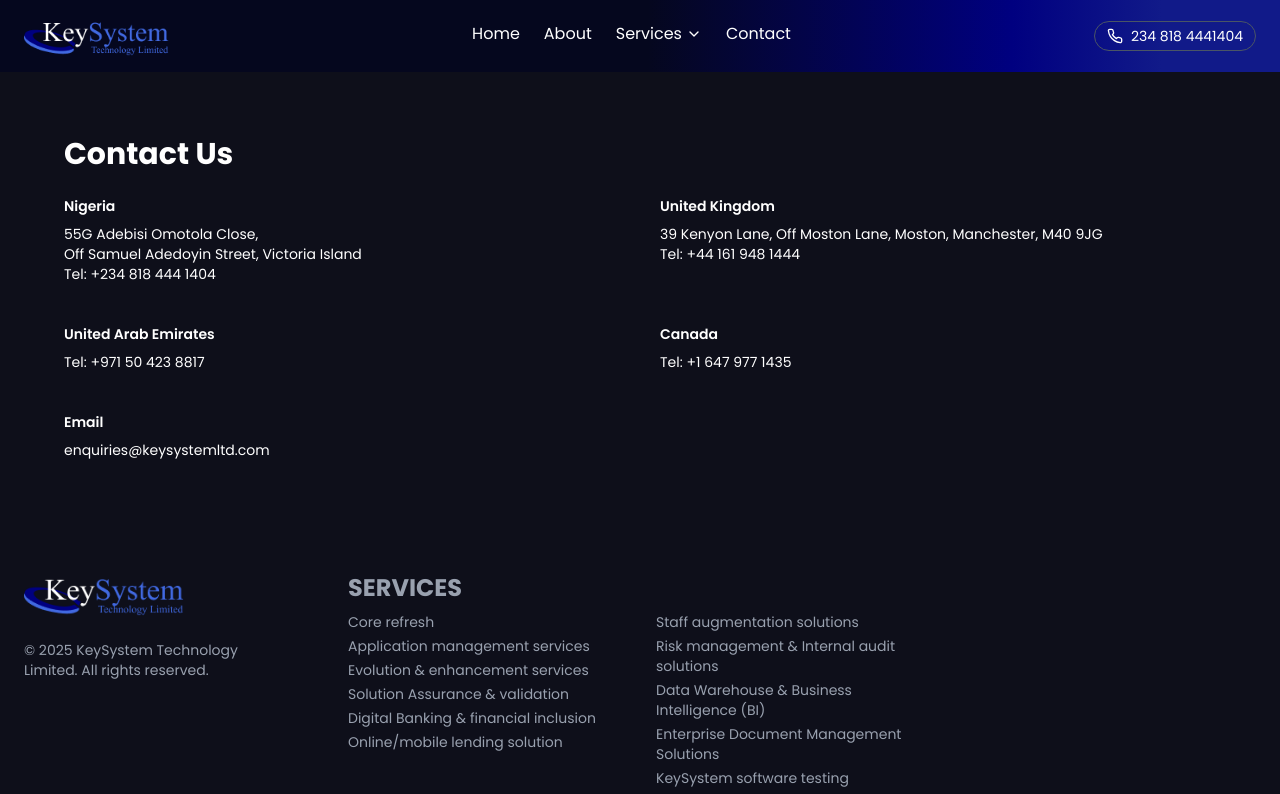
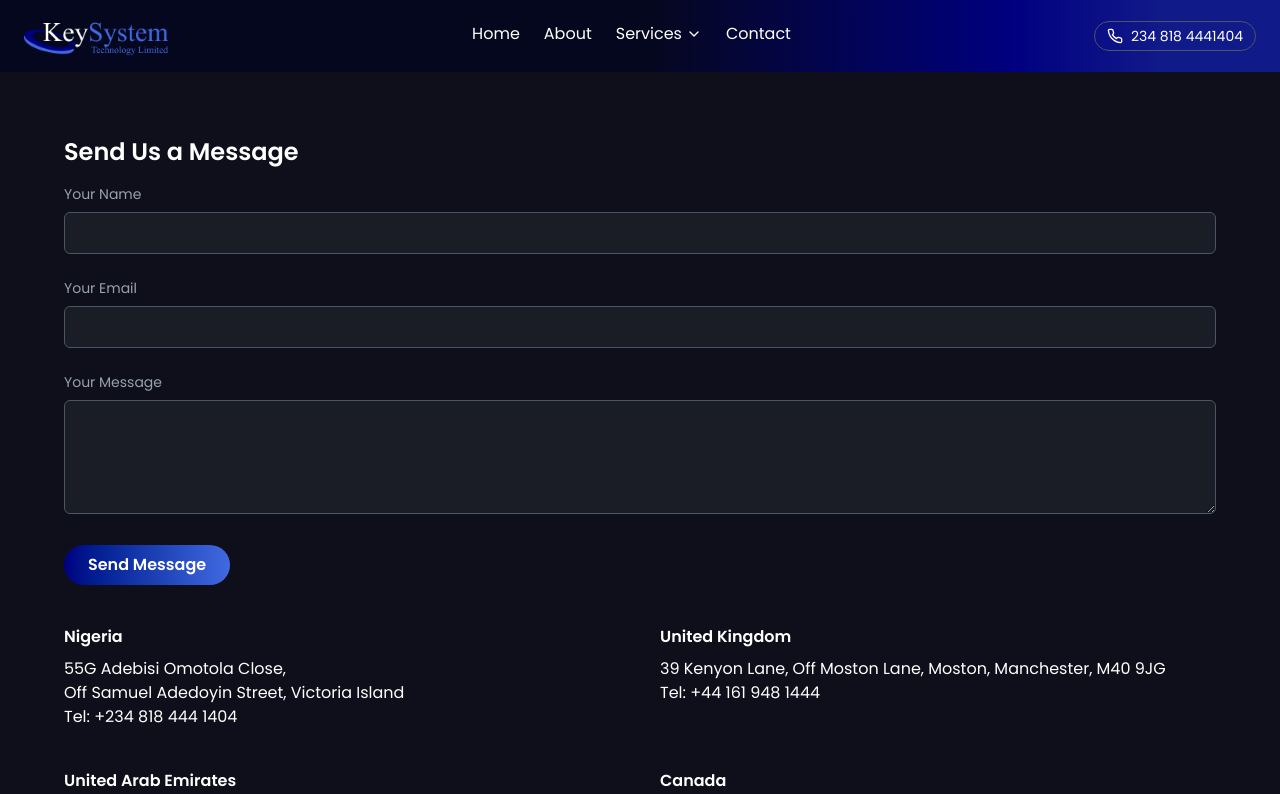
Before and after one commit to DarkVayder/keysystem, a React (Vite) app: page /contact in a window 1280 px wide. Shown: the top 794 px of the page. Built offline with nearby package versions, Linux system fonts and the light colour scheme.

Commit message:
build: added form and logic

```diff
--- a/src/pages/Contact.jsx
+++ b/src/pages/Contact.jsx
@@ -1,13 +1,89 @@
-import React from 'react';
+import React, { useState } from 'react';
 
 const Contact = () => {
+  const [formData, setFormData] = useState({
+    name: '',
+    email: '',
+    message: ''
+  });
+
+  const handleChange = (e) => {
+    setFormData({
+      ...formData,
+      [e.target.name]: e.target.value
+    });
+  };
+
+  const handleSubmit = (e) => {
+    e.preventDefault();
+    // Handle form submission logic (e.g., send the data to an API or email)
+    alert('Form submitted!');
+    setFormData({
+      name: '',
+      email: '',
+      message: ''
+    });
+  };
+
   return (
     <section className="bg-[#0E0F1A] text-white px-6 py-16">
-      <div className="max-w-6xl mx-auto text-sm space-y-10">
-        <h1 className="text-3xl font-bold mb-6">Contact Us</h1>
+      <div className="max-w-6xl mx-auto space-y-10">
+        {/* Contact Form */}
+        <div className="mt-10 md:mt-0">
+          <h2 className="font-semibold text-white text-2xl mb-4">Send Us a Message</h2>
+          <form onSubmit={handleSubmit} className="space-y-6">
+            <div>
+              <label htmlFor="name" className="block text-sm text-gray-400 mb-2">Your Name</label>
+              <input
+                type="text"
+                id="name"
+                name="name"
+                value={formData.name}
+                onChange={handleChange}
+                className="w-full px-4 py-2 bg-[#1A1C26] border border-gray-600 text-white rounded-md"
+                required
+              />
+            </div>
 
+            <div>
+              <label htmlFor="email" className="block text-sm text-gray-400 mb-2">Your Email</label>
+              <input
+                type="email"
+                id="email"
+                name="email"
+                value={formData.email}
+                onChange={handleChange}
+                className="w-full px-4 py-2 bg-[#1A1C26] border border-gray-600 text-white rounded-md"
+                required
+              />
+            </div>
+
+            <div>
+              <label htmlFor="message" className="block text-sm text-gray-400 mb-2">Your Message</label>
+              <textarea
+                id="message"
+                name="message"
+                value={formData.message}
+                onChange={handleChange}
+                rows="4"
+                className="w-full px-4 py-2 bg-[#1A1C26] border border-gray-600 text-white rounded-md"
+                required
+              />
+            </div>
+
+            <div>
+              <button
+                type="submit"
+                className="bg-gradient-to-r from-[#000080] to-[#4169E1] text-white font-semibold px-6 py-2 rounded-full hover:bg-blue-700 transition duration-300"
+              >
+                Send Message
+              </button>
+            </div>
+          </form>
+        </div>
+
+        {/* Contact Details */}
         <div className="grid md:grid-cols-2 gap-10">
-          {/* Nigeria Office */}
           <div>
             <h2 className="font-semibold text-white mb-2">Nigeria</h2>
             <p>55G Adebisi Omotola Close,</p>
@@ -15,26 +91,22 @@
             <p>Tel: +234 818 444 1404</p>
           </div>
 
-          {/* UK Office */}
           <div>
             <h2 className="font-semibold text-white mb-2">United Kingdom</h2>
             <p>39 Kenyon Lane, Off Moston Lane, Moston, Manchester, M40 9JG</p>
             <p>Tel: +44 161 948 1444</p>
           </div>
 
-          {/* UAE */}
           <div>
             <h2 className="font-semibold text-white mb-2">United Arab Emirates</h2>
             <p>Tel: +971 50 423 8817</p>
           </div>
 
-          {/* Canada */}
           <div>
             <h2 className="font-semibold text-white mb-2">Canada</h2>
             <p>Tel: +1 647 977 1435</p>
           </div>
 
-          {/* Email */}
           <div className="md:col-span-2">
             <h2 className="font-semibold text-white mb-2">Email</h2>
             <p>enquiries@keysystemltd.com</p>
```
